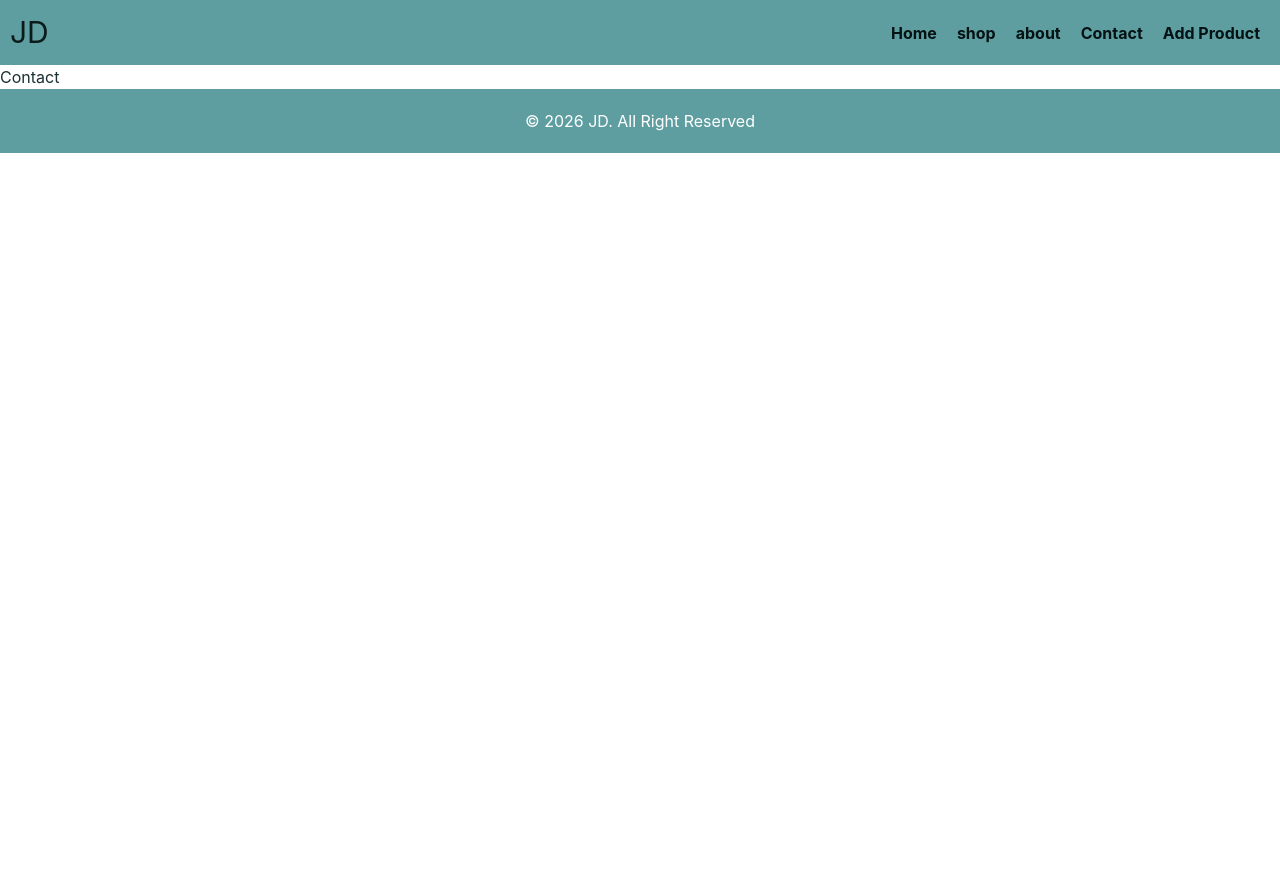
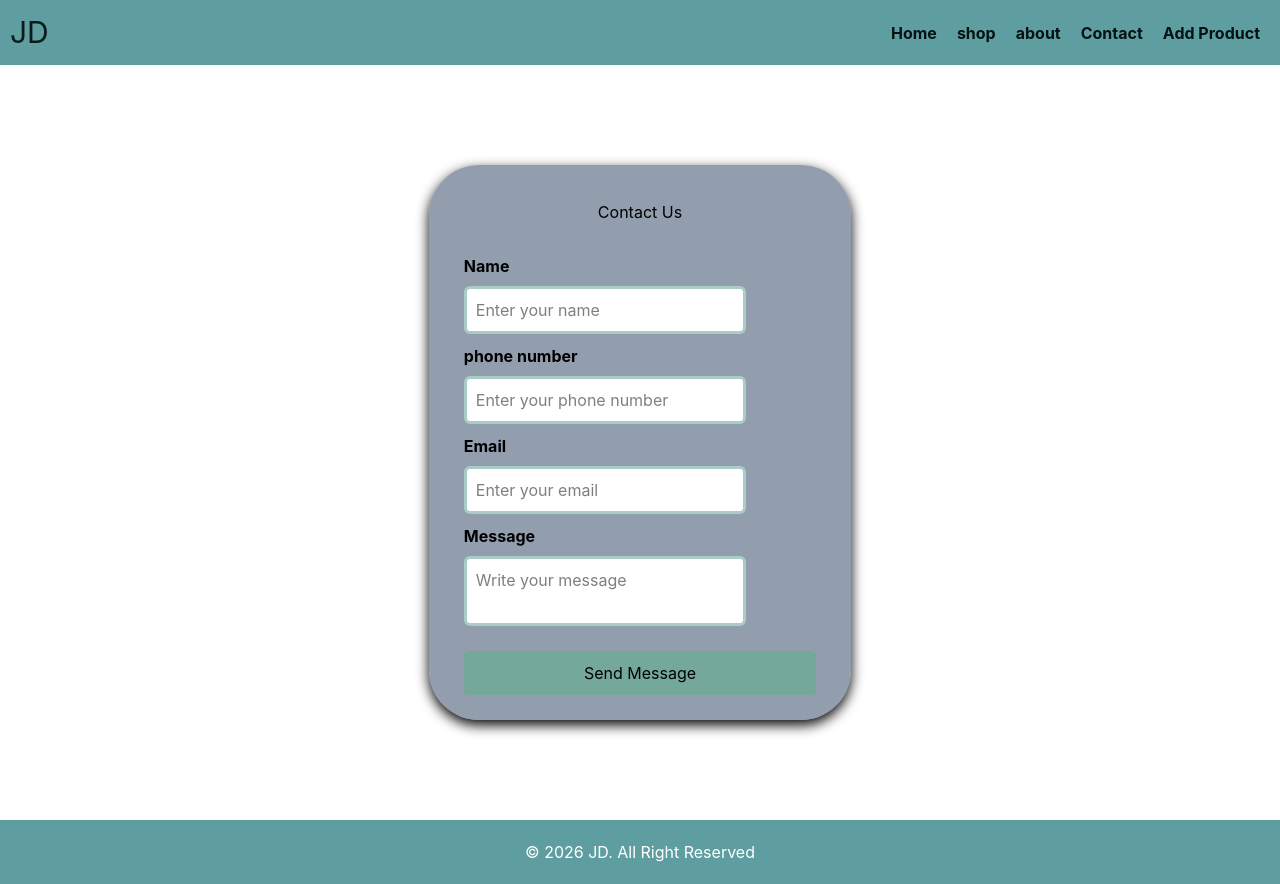
Before and after one commit to MuaazHanif1/Vue-jd-shop, a Vue app: page /contact in a window 1280 px wide. Before the commit the page ends 800 px from the top, so only its background shows below. Built offline with nearby package versions, Linux system fonts and the light colour scheme.

Commit message:
'contact'

```diff
--- a/src/pages/Contact.vue
+++ b/src/pages/Contact.vue
@@ -1,3 +1,113 @@
 <template>
-    <h1>Contact</h1>
+  <div class="contact-container">
+    <h1>Contact Us</h1>
+
+    <form @submit.prevent="submitForm" class="contact-form">
+
+      <label>Name</label>
+      <input type="text" v-model="name" placeholder="Enter your name" required />
+
+     <label>phone number</label>
+      <input type="phone number" v-model="phone" placeholder="Enter your phone number" required />
+
+
+
+
+      <label>Email</label>
+      <input type="email" v-model="email" placeholder="Enter your email" required />
+
+
+
+
+      <label>Message</label>
+      <textarea v-model="message" placeholder="Write your message" required></textarea>
+
+      <button type="submit">Send Message</button>
+
+    </form>
+
+    <div v-if="submitted" class="success-msg">
+      ✅ Message Sent Successfully!
+    </div>
+  </div>
 </template>
+
+<script setup>
+import { ref } from 'vue'
+
+const name = ref('')
+const email = ref('')
+const message = ref('')
+const submitted = ref(false)
+
+function submitForm() {
+  submitted.value = true
+
+  // Reset form
+  name.value = ''
+  email.value = ''
+  message.value = ''
+}
+</script>
+
+<style scoped>
+.contact-container {
+  width: 33%;
+  height: 555px;
+  margin: 100px auto;
+  padding: 35px;
+  background: rgba(51, 73, 102, 0.533);
+  border-radius: 50px;
+  box-shadow: 0 5px 13px rgba(0,0,0.1);
+}
+
+h1 {
+  text-align: center;
+  margin-bottom: 20px;
+}
+
+.contact-form {
+  display: flex;
+  flex-direction: column;
+}
+
+label {
+  margin-top: 10px;
+  font-weight: bold;
+}
+
+input, textarea {
+  padding: 9px;
+  margin-top: 8px;
+  border-radius: 6px;
+  border: 3px solid rgb(170, 204, 199);
+  width: 80%;
+  background-color: white;
+}
+
+textarea {
+  resize: none;
+  height: 70px;
+}
+
+button {
+  margin-top: 25px;
+  padding: 10px;
+  background: #42b87760;
+  color: black;
+  border: none;
+  border-radius: 5px;
+  cursor: pointer;
+}
+
+button:hover {
+  background: #5d9836;
+}
+
+.success-msg {
+  margin-top: 15px;
+  text-align: center;
+  color: rgb(83, 128, 0);
+  font-weight: bold;
+}
+</style>
```
Also changed, not shown: 1 other file (tests, documents, lock files or other folders).
